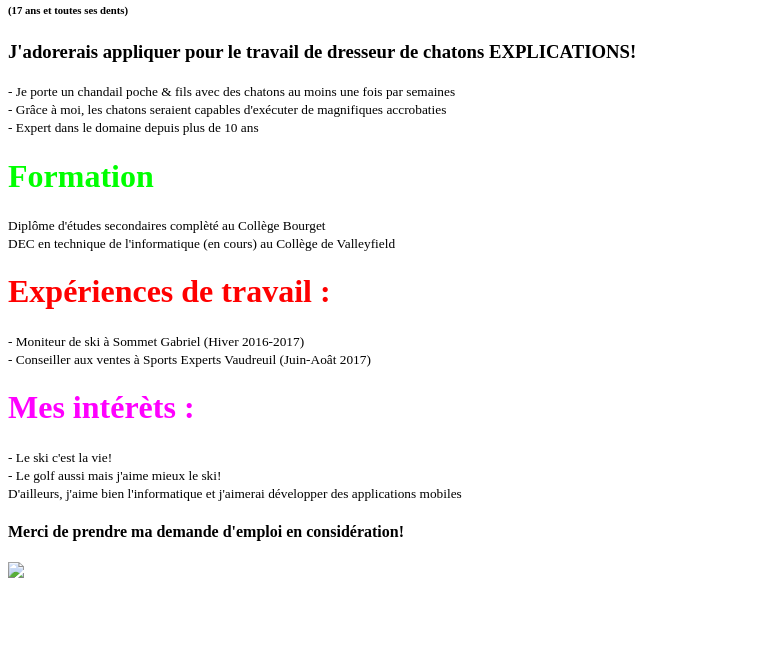
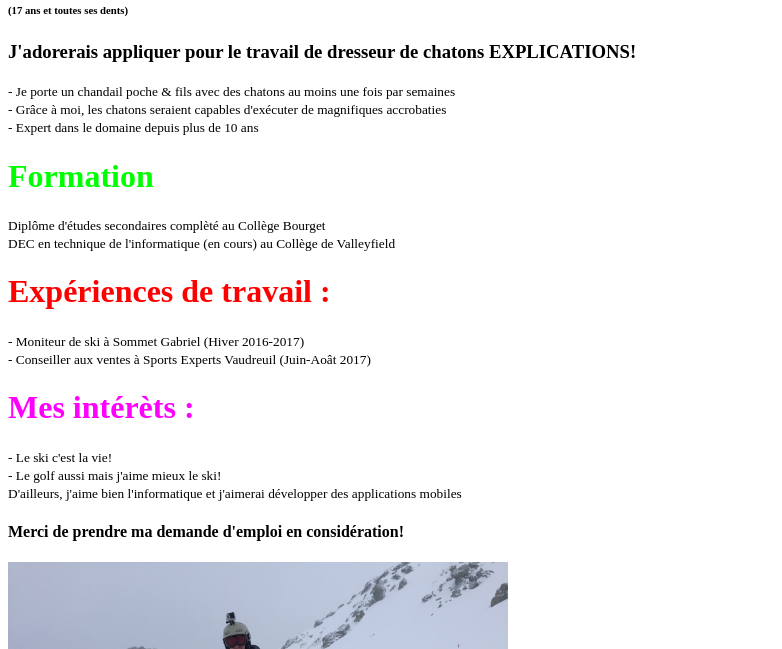
Before and after one commit to julienmaheu/test, a plain HTML site: page index.html in a window 1280 px wide. Shown: the part 151-800 px from the top of the page, without its empty margins (0-782 px from the left). Drawn offline with Linux system fonts and the light colour scheme.

Commit message:
Update index.html

```diff
--- a/index.html
+++ b/index.html
@@ -30,7 +30,7 @@ and open the template in the editor.
 </small>
 
 <h4> Merci de prendre ma demande d'emploi en consid&eacute;ration! </h4>
-<img src="image/IMG_5269.JPG" alt=" " width="500" height="375"/>
+<img src="IMG_5269.JPG" alt=" " width="500" height="375"/>
 
 
 
```
